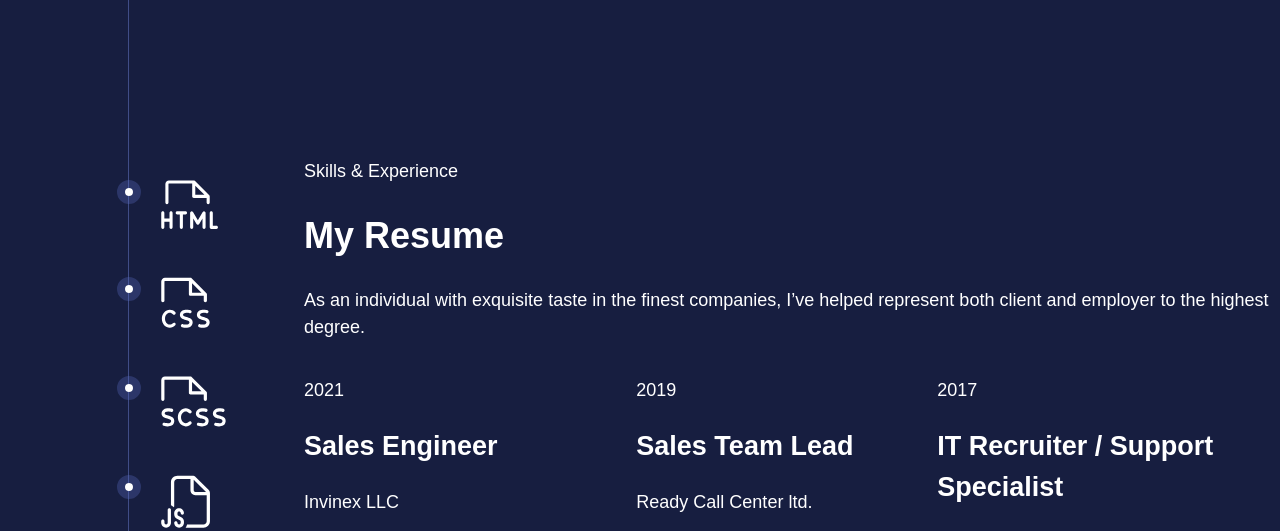
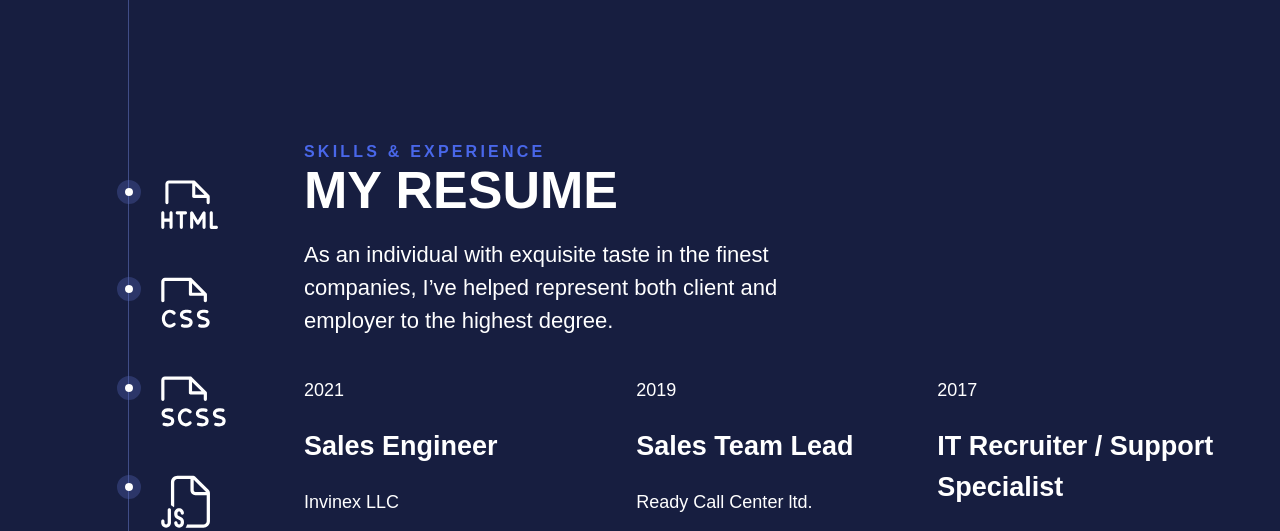
Before and after one commit to Annie-Huang/gary-resume-refactor, a website: page index.html in a window 1280 px wide. Shown: the top 531 px of the page. Drawn offline with Linux system fonts and the light colour scheme; a small style sheet from the web is missing.

Commit message:
Add styling for .eyebrow, .page-title and .intro

```diff
--- a/style.css
+++ b/style.css
@@ -82,6 +82,27 @@ aside {
   align-self: stretch;
 }
 
+.eyebrow {
+  color: var(--clr-secondary-400);
+  font-size: var(--fs-300);
+  font-weight: var(--fw-bold);
+  text-transform: uppercase;
+  letter-spacing: 0.2em;
+  margin: 0;
+}
+
+.page-title {
+  font-size: var(--fs-700);
+  text-transform: uppercase;
+  margin: 0;
+  line-height: 1;
+}
+
+.intro {
+  font-size: var(--fs-500);
+  max-width: 45ch;
+}
+
 .job-experience {
   display: grid;
   grid-auto-flow: column;
```
